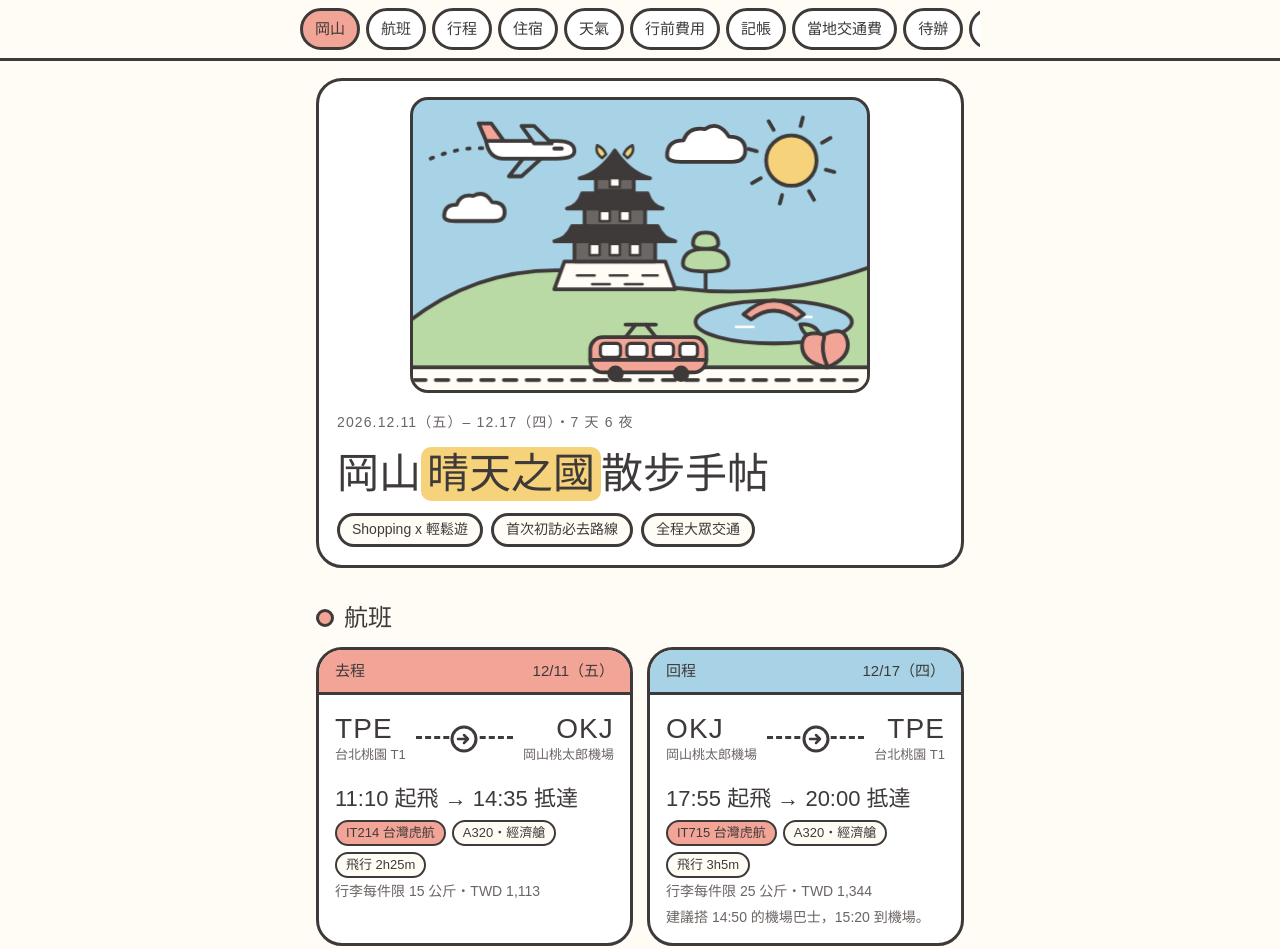
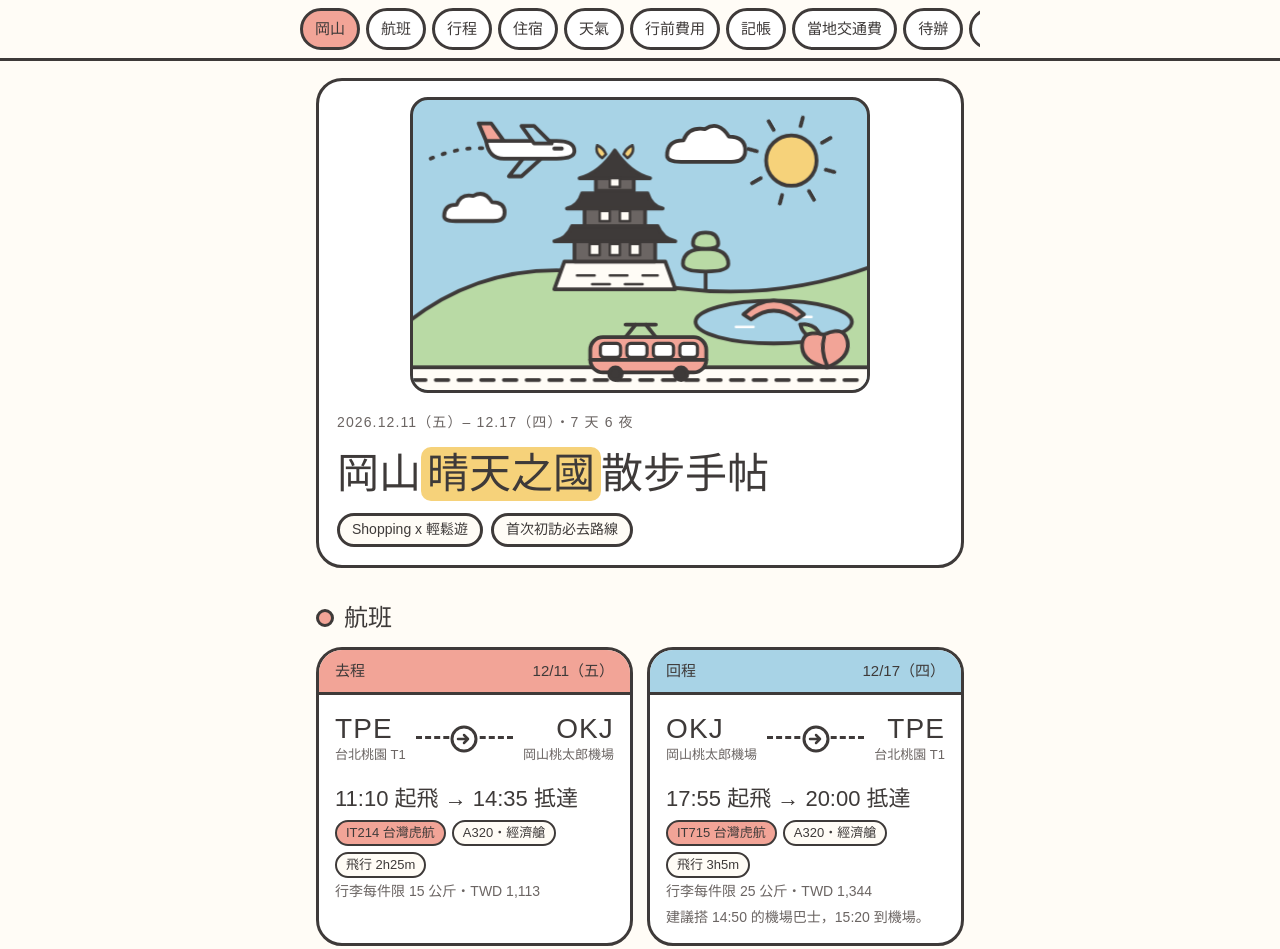
Before and after one commit to HANAJourney/Okayama, a plain HTML site: page index.html in a window 1280 px wide. Shown: the top 949 px of the page. Drawn offline with Linux system fonts and the light colour scheme; a web font is replaced by a local one.

Commit message:
Add files via upload

```diff
--- a/index.html
+++ b/index.html
@@ -335,7 +335,6 @@ footer{text-align:center;font-size:13px;color:var(--ink-soft)}
       <div class="chips">
         <span class="chip">Shopping x 輕鬆遊</span>
         <span class="chip">首次初訪必去路線</span>
-        <span class="chip">全程大眾交通</span>
       </div>
     </div>
   </header>
```
